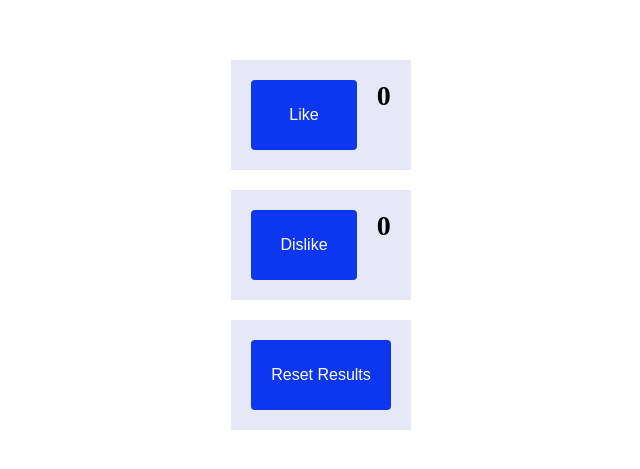
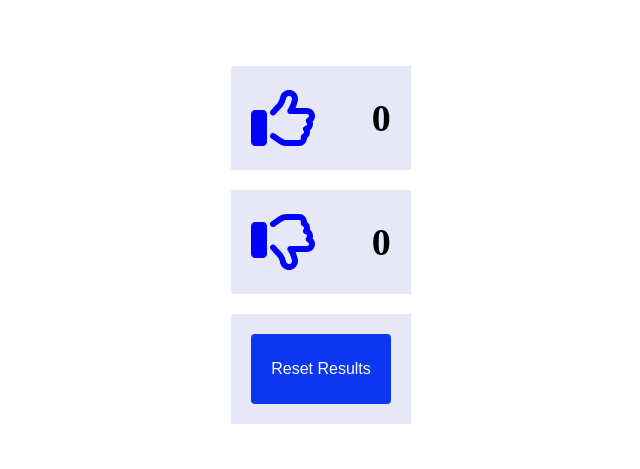
Before and after one commit to NataKyrylenko/React-Redux, a React (Vite) app: page / in a window 1280 px wide. Shown: the part 155-624 px from the top of the page, without its empty margins (319-959 px from the left). Built offline with nearby package versions, Linux system fonts and the light colour scheme.

Commit message:
add icons

```diff
--- a/package.json
+++ b/package.json
@@ -17,6 +17,10 @@
   "dependencies": {
     "@emotion/react": "^11.11.4",
     "@emotion/styled": "^11.11.5",
+    "@fortawesome/fontawesome-svg-core": "^6.5.2",
+    "@fortawesome/free-regular-svg-icons": "^6.5.2",
+    "@fortawesome/free-solid-svg-icons": "^6.5.2",
+    "@fortawesome/react-fontawesome": "^0.2.0",
     "@reduxjs/toolkit": "^2.0.1",
     "@types/node": "^20.12.12",
     "formik": "^2.4.6",
--- a/src/components/Feedback/Feedback.tsx
+++ b/src/components/Feedback/Feedback.tsx
@@ -3,6 +3,10 @@ import Button from "components/Button/Button";
 import { FeedbackContainer, FeedbackComponent, FeedbackCounter } from "./styles";
 import { feedbackSliceActions, feedbackSliceSelectors } from "store/redux/feedback/feedbackSlice";
 import { useAppDispatch, useAppSelector } from "store/hooks";
+import { FontAwesomeIcon } from '@fortawesome/react-fontawesome'
+import { faThumbsDown, faThumbsUp } from "@fortawesome/free-regular-svg-icons";
+import { pointer } from "@testing-library/user-event/dist/cjs/pointer/index.js";
+
 
 function Feedback() {
 
@@ -24,16 +28,18 @@ function Feedback() {
   return (
     <FeedbackContainer>
       <FeedbackComponent>
-        <Button name="Like" onButtonClick={onLike} />
+        <FontAwesomeIcon icon={faThumbsUp} size="4x" style={{ color: 'blue', cursor: 'pointer' }} onClick={onLike} />
         <FeedbackCounter>{countLike}</FeedbackCounter>
       </FeedbackComponent>
       <FeedbackComponent>
-        <Button name="Dislike" onButtonClick={onDislike} />
+      <FontAwesomeIcon icon={faThumbsDown} size="4x" style={{ color: 'blue', cursor: 'pointer' }} onClick={onDislike}/>
         <FeedbackCounter>{countDislike}</FeedbackCounter>
       </FeedbackComponent>
       <FeedbackComponent>
         <Button name="Reset Results" onButtonClick={resetResult} />
       </FeedbackComponent>
+
+
     </FeedbackContainer>
   );
 }
--- a/src/components/Feedback/styles.ts
+++ b/src/components/Feedback/styles.ts
@@ -14,11 +14,13 @@ export const FeedbackContainer = styled.div`
 export const FeedbackComponent = styled.div`
   ${commonFeedbackStyles};
   flex-direction: row;
+  justify-content: space-between;
+  align-items: center;
   background-color: rgb(230, 232, 248);
   padding: 20px;
 `;
 
 export const FeedbackCounter = styled.p`
-  font-size: 28px;
+  font-size: 38px;
   font-weight: bold;
 `;
```
Also changed, not shown: 1 other file (tests, documents, lock files or other folders).
